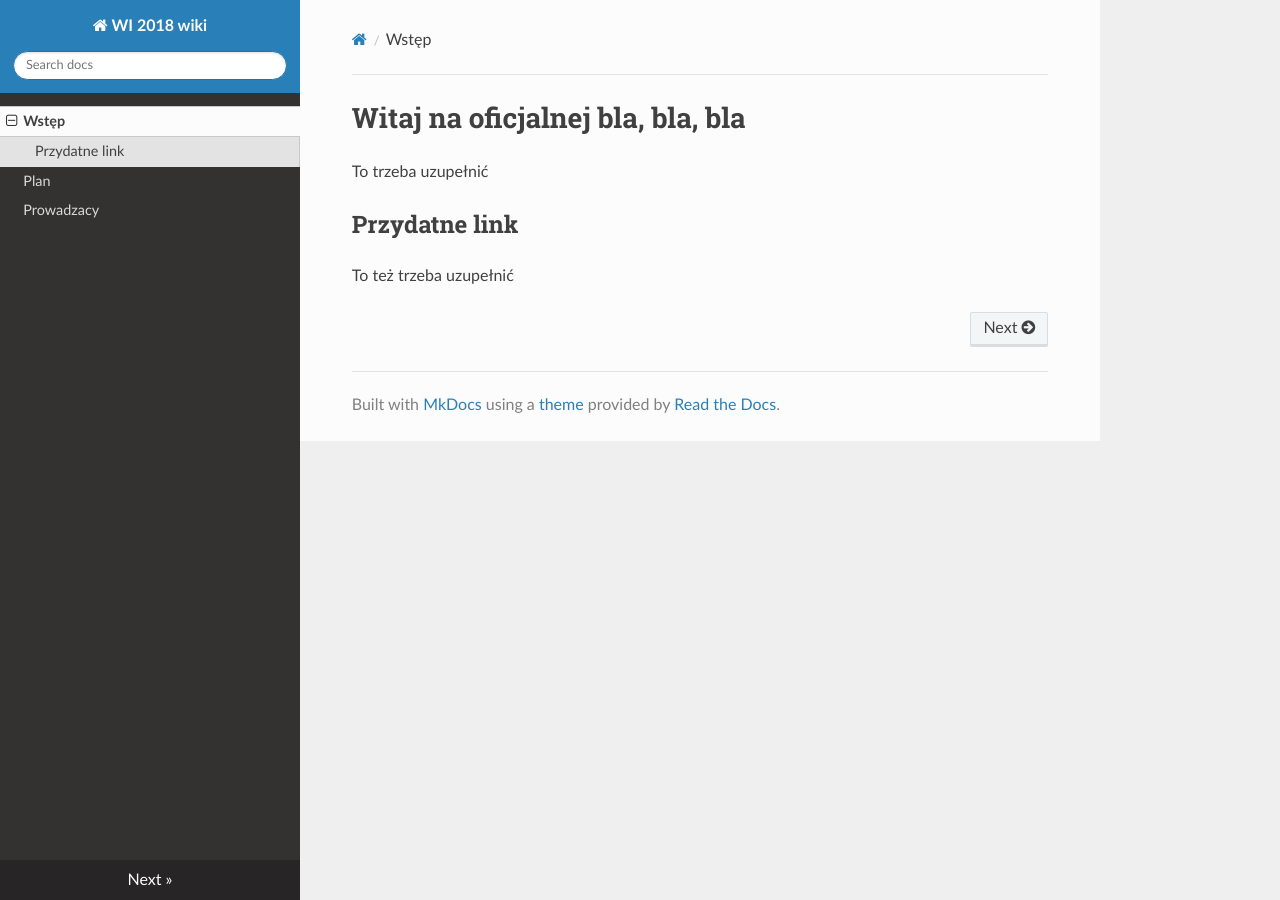
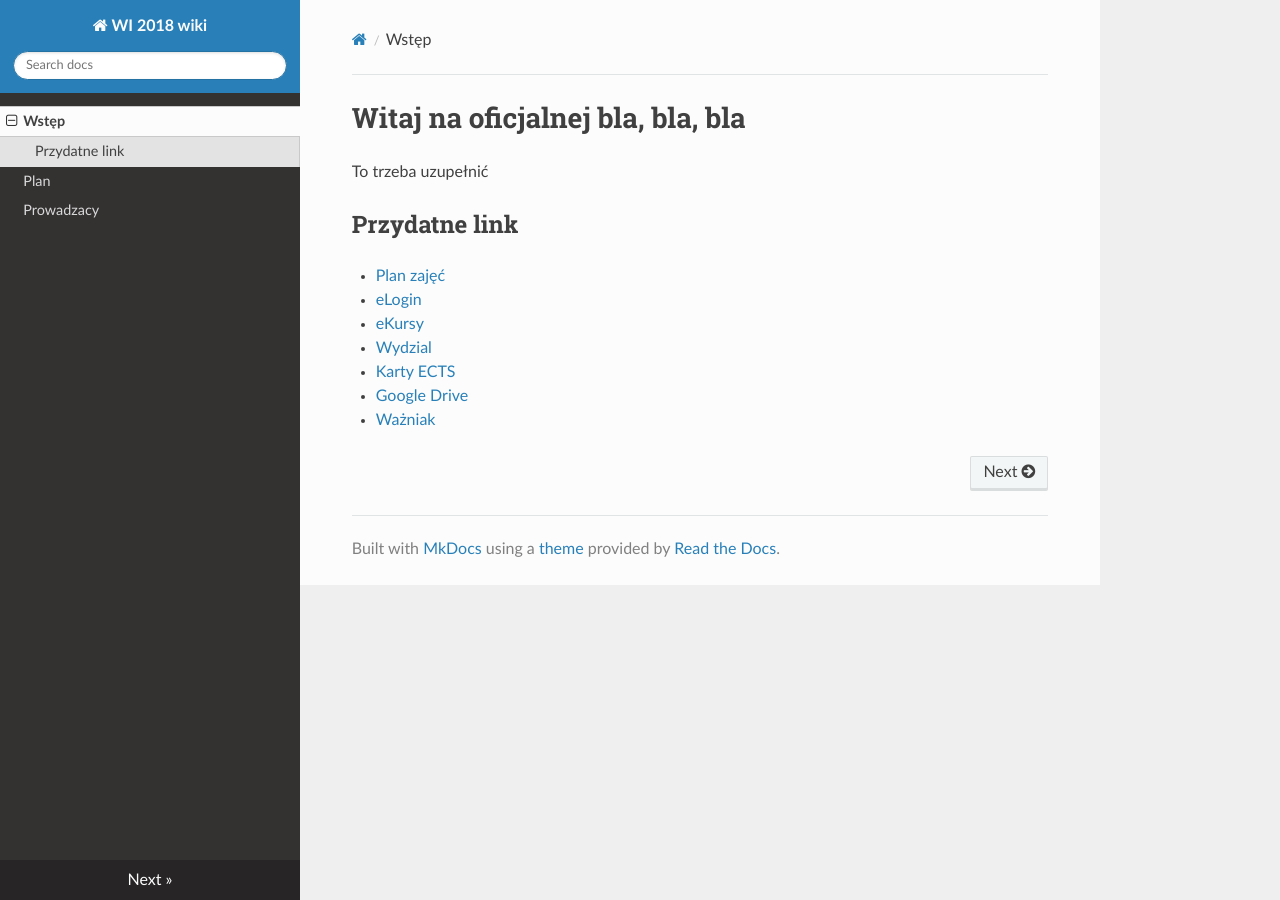
Before and after one commit to PUT-WI-18/wi18-wiki-sem5, an MkDocs documentation site: the page built from docs/index.md, in a window 1280 px wide. Built offline with MkDocs 1.6.1, drawn with Linux system fonts in a browser that asks for light colours; nearby versions of some CDN libraries.

Commit message:
Update index.md

```diff
--- a/docs/index.md
+++ b/docs/index.md
@@ -2,4 +2,10 @@
 To trzeba uzupełnić
 
 ## Przydatne link
-To też trzeba uzupełnić
+- [Plan zajęć](bit.ly/RozkladZajec5_2020)
+- [eLogin](bit.ly/eLoginPP)
+- [eKursy](bit.ly/WIiT_eKursy)
+- [Wydzial](bit.ly/PP_WIiT)
+- [Karty ECTS](bit.ly/WIiT_ECTS)
+- [Google Drive](https://drive.google.com/drive/folders/0BwvqijdSxbAQM2daQXNmbEoxZTA?fbclid=IwAR06jKvteYBgG3by2HFUe3hUzh1_EXx-6bI02pZ9gsLSXnEp6cp_er0nAzo)
+- [Ważniak](http://wazniak.mimuw.edu.pl/index.php?title=Strona_g%C5%82%C3%B3wna)
```
